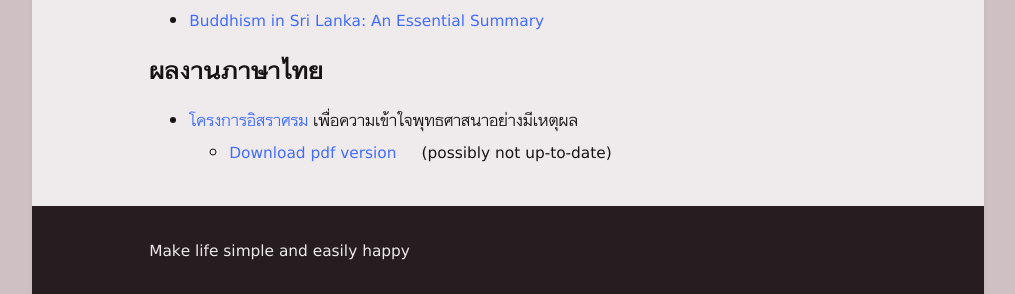
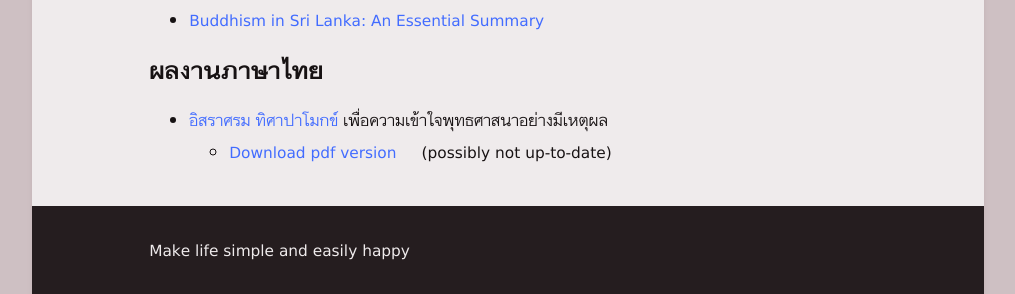
Before and after one commit to bhaddacak/bhaddacak.github.io, a Jekyll site: the page built from _pages/index.md, in a window 1280 px wide. Shown: the part 1531-1825 px from the top of the page, without its empty margins (132-1147 px from the left). Built offline with Jekyll 4.4.1, drawn with Linux system fonts in a browser that asks for light colours.

Commit message:
Update israsom's name

```diff
--- a/_pages/index.md
+++ b/_pages/index.md
@@ -44,5 +44,5 @@ permalink: /
 - [Buddhism in Sri Lanka: An Essential Summary](/budsrilanka)
 
 ## ผลงานภาษาไทย
-- [โครงการอิสราศรม](https://bhaddacak.github.io/israsom) เพื่อความเข้าใจพุทธศาสนาอย่างมีเหตุผล
+- [อิสราศรม ทิศาปาโมกข์](https://bhaddacak.github.io/israsom) เพื่อความเข้าใจพุทธศาสนาอย่างมีเหตุผล
 	- [Download pdf version](https://github.com/bhaddacak/israsom/releases) <svg class="icon"><use xlink:href="/assets/fontawesome/custom.svg#github-alt"></use></svg> (possibly not up-to-date)
```
